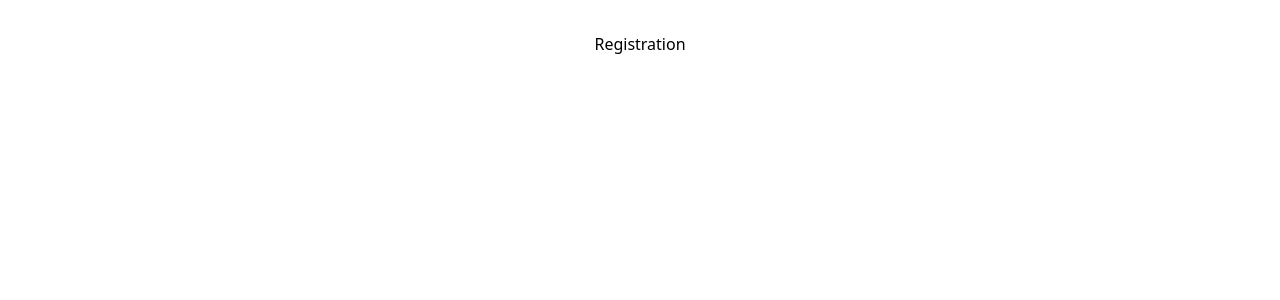
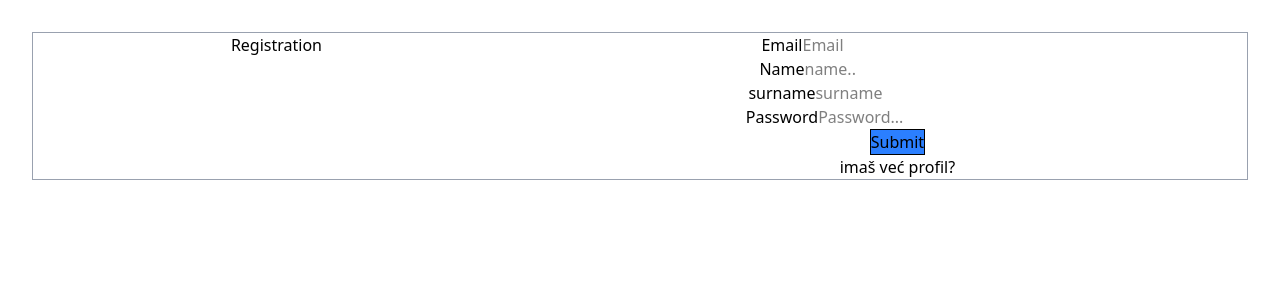
Before and after one commit to manje22/OARWA-zavrsni, a React (Vite) app in the folder front-end/: page /registration in a window 1280 px wide. Shown: the top 300 px of the page. Built offline with nearby package versions, Linux system fonts and the light colour scheme.

Commit message:
created basic registration page

```diff
--- a/front-end/src/pages/Login.jsx
+++ b/front-end/src/pages/Login.jsx
@@ -1,4 +1,4 @@
-import { use, useState } from "react";
+import { useState } from "react";
 import { Link, useNavigate } from "react-router-dom";
 import {HandleChange} from "../utils/forms";
 import { loginUser } from "../services/AuthServices";
--- a/front-end/src/pages/Registration.jsx
+++ b/front-end/src/pages/Registration.jsx
@@ -1,7 +1,111 @@
+import { useState } from "react";
+import { HandleChange } from "../utils/forms";
+import { registerUser } from "../services/AuthServices";
+import { Link, useNavigate } from "react-router-dom";
 function Registration(params) {
-    return(
-        <div>Registration</div>
-    )
+  const navigate = useNavigate();
+  const [formData, setFormData] = useState({
+    email: "",
+    name: "",
+    surname: "",
+    password: "",
+  });
+
+  function HandleChangeRegistration(event) {
+    HandleChange(event, formData, setFormData);
+  }
+
+  async function handleSubmit(e) {
+    e.preventDefault();
+
+    try {
+      const res = await registerUser(formData);
+      if (res.status === 201 || 200)
+        navigate("/login");
+      else console.log(res);
+    } catch (error) {
+      console.log(error);
+    }
+  }
+
+  return (
+    <div className="flex flex-row border border-solid border-gray-400 justify-around gap-7">
+      <div className="">
+        <h1>Registration</h1>
+      </div>
+
+      <div>
+        <div>
+          <form onSubmit={handleSubmit}>
+            <div>
+              <label htmlFor="email" id="email">
+                Email
+              </label>
+              <input
+                id="email"
+                type="email"
+                name="email"
+                placeholder="Email"
+                value={formData.email}
+                onChange={HandleChangeRegistration}
+              />
+            </div>
+
+            <div>
+              <label htmlFor="name" id="name">
+                Name
+              </label>
+              <input
+                id="name"
+                type="name"
+                name="name"
+                placeholder="name.."
+                value={formData.name}
+                onChange={HandleChangeRegistration}
+              />
+            </div>
+
+            <div>
+              <label htmlFor="surname" id="surname">
+                surname
+              </label>
+              <input
+                id="surname"
+                type="surname"
+                name="surname"
+                placeholder="surname"
+                value={formData.surname}
+                onChange={HandleChangeRegistration}
+              />
+            </div>
+
+            <div>
+              <label htmlFor="password" id="password">
+                Password
+              </label>
+              <input
+                id="password"
+                type="password"
+                name="password"
+                placeholder="Password..."
+                value={formData.password}
+                onChange={HandleChangeRegistration}
+              />
+            </div>
+            <button className="border bg-blue-500 hover:text-white">
+              Submit
+            </button>
+          </form>
+        </div>
+
+        <div>
+          <Link to={"/login"} className="">
+            imaš već profil?
+          </Link>
+        </div>
+      </div>
+    </div>
+  );
 }
 
-export default Registration
+export default Registration;
```
